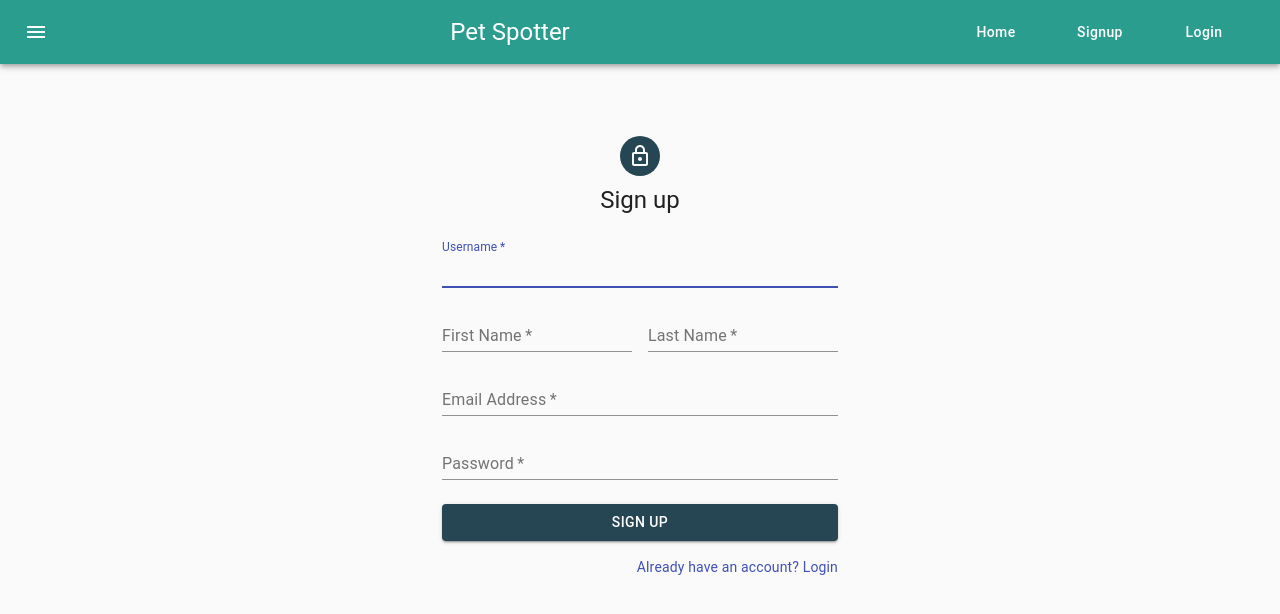
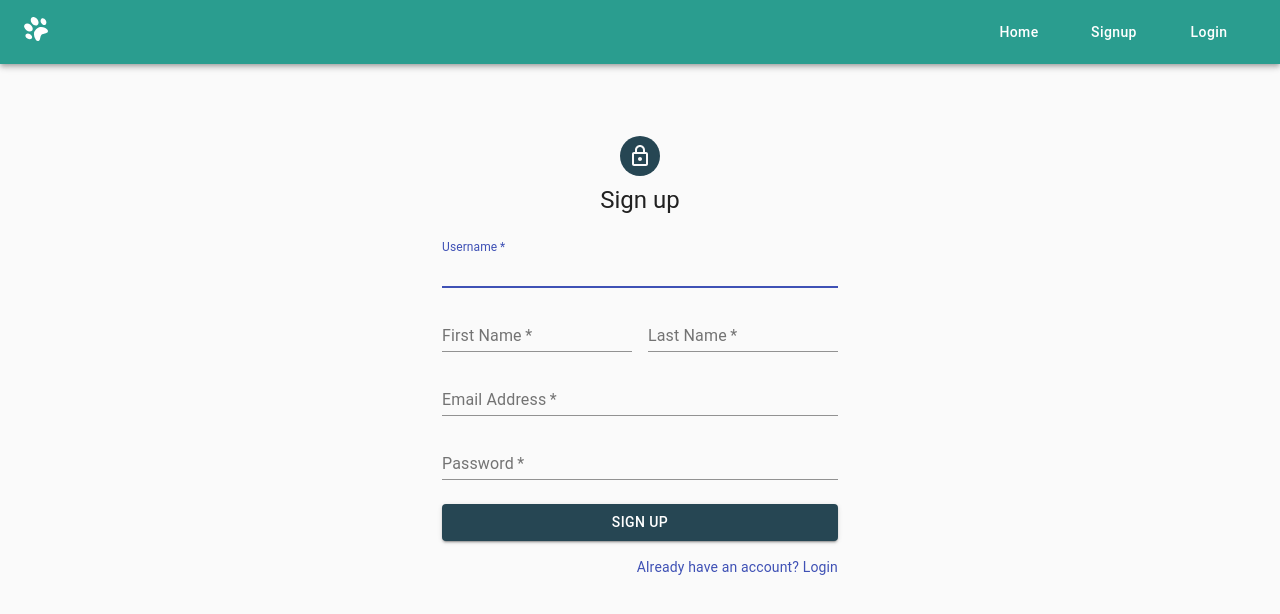
Before and after one commit to PetSpotter/PetSpotter, a React (Create React App) app in the folder client/: page /signup in a window 1280 px wide. Shown: the top 614 px of the page. Built offline with nearby package versions, Linux system fonts and the light colour scheme.

Commit message:
Added 'logo' and some other changes

```diff
--- a/client/public/index.html
+++ b/client/public/index.html
@@ -4,10 +4,6 @@
     <meta charset="utf-8" />
     <link rel="icon" href="%PUBLIC_URL%/favicon.ico" />
     <meta name="viewport" content="width=device-width, initial-scale=1" />
-    <meta name="theme-color" content="#000000" />
-    <meta name="description" content="Web site created using create-react-app" />
-    <link rel="apple-touch-icon" href="%PUBLIC_URL%/.png" />
-    <link rel="manifest" href="%PUBLIC_URL%/manifest.json" />
     <title>PetSpotter</title>
   </head>
   <body>
--- a/client/src/components/Login.js
+++ b/client/src/components/Login.js
@@ -6,13 +6,13 @@ import CssBaseline from "@material-ui/core/CssBaseline";
 import TextField from "@material-ui/core/TextField";
 import Link from "@material-ui/core/Link";
 import Grid from "@material-ui/core/Grid";
-// import FormControlLabel from '@material-ui/core/FormControlLabel';
-// import Box from '@material-ui/core/Box';
-// import Checkbox from '@material-ui/core/Checkbox';
 import LockOutlinedIcon from "@material-ui/icons/LockOutlined";
 import Typography from "@material-ui/core/Typography";
 import { makeStyles } from "@material-ui/core/styles";
 import Container from "@material-ui/core/Container";
+// import FormControlLabel from '@material-ui/core/FormControlLabel';
+// import Box from '@material-ui/core/Box';
+// import Checkbox from '@material-ui/core/Checkbox';
 
 
 const useStyles = makeStyles(theme => ({
--- a/client/src/components/NavBar.js
+++ b/client/src/components/NavBar.js
@@ -7,9 +7,9 @@ import Toolbar from '@material-ui/core/Toolbar';
 import Typography from '@material-ui/core/Typography';
 import Button from '@material-ui/core/Button';
 import IconButton from '@material-ui/core/IconButton';
-import MenuIcon from '@material-ui/icons/Menu';
 import ExitToApp from '@material-ui/icons/ExitToApp';
 import Add from '@material-ui/icons/Add';
+import SvgIcon from '@material-ui/core/SvgIcon';
 
 const useStyles = makeStyles((theme) => ({
   root: {
@@ -27,10 +27,14 @@ const useStyles = makeStyles((theme) => ({
     textTransform: 'none',
   },
   button: {
-    margin: '0px 20px',
+    marginLeft: theme.spacing(2),
+    margin: '0px 15px',
   },
   buttonLogout: {
     border: '.01em solid #fff',
+  },
+  logoIcon: {
+     marginRight: theme.spacing(2),
   }
 }));
 
@@ -50,11 +54,21 @@ export default function NavBar (props) {
     <div className={classes.root}>
       <AppBar position="static" style={{backgroundColor: '#2a9d8f'}}>
         <Toolbar>
-          <IconButton edge="start" className={classes.menuButton} color="inherit" aria-label="menu">
-            <MenuIcon />
+
+          <IconButton edge="start" className={classes.logoIcon} color="inherit">
+            <Link to="/" className={classes.link}>
+              <SvgIcon>
+                <svg  viewBox="0 0 31.66 32">
+                <path d="M15.94,16.35a9.25,9.25,0,0,0-2.8,7,13,13,0,0,0,2.62,7.46,3.86,3.86,0,0,0,3.43,1.13,2,2,0,0,0,1-.53,6.63,6.63,0,0,0,1.22-3.09,6,6,0,0,0,.13-.62,7.4,7.4,0,0,1,1.62-3.93c1.18-1.17,3.29-1.57,4.42-1.79l.35-.07A6.35,6.35,0,0,0,31,20.77a1.88,1.88,0,0,0,.5-.88,3.23,3.23,0,0,0-1.12-3.69C28.88,14.85,21.67,10.63,15.94,16.35Z"/>
+                <path d="M10.47,18.18a3.17,3.17,0,0,0,.3-.34c1.52-2,.49-5.35-2.28-7.45C5.93,8.45,2.64,8.22,1,9.87a3.17,3.17,0,0,0-.3.34,4,4,0,0,0-.49,3.61A7.58,7.58,0,0,0,3,17.66C5.54,19.6,8.83,19.82,10.47,18.18Z"/>
+                <path d="M2.52,22.85a2.35,2.35,0,0,0-.41.53c-1,1.68,0,4.06,2.35,5.43,2,1.19,4.27,1.18,5.48,0a2.6,2.6,0,0,0,.41-.53c1-1.68,0-4.06-2.35-5.43C6,21.63,3.73,21.64,2.52,22.85Z"/>
+                <path d="M17.84,10.77c2-1.53,1.88-5.07-.18-7.79A7.58,7.58,0,0,0,13.82.21,4,4,0,0,0,10.21.7a3.17,3.17,0,0,0-.34.3c-1.65,1.64-1.42,4.93.52,7.49C12.49,11.27,15.83,12.29,17.84,10.77Z"/>
+                <path d="M23.38,2.11a2.68,2.68,0,0,0-.53.41C21.64,3.73,21.63,6,22.82,8c1.37,2.31,3.75,3.34,5.43,2.35a2.6,2.6,0,0,0,.53-.41C30,8.73,30,6.48,28.81,4.46,27.44,2.15,25.05,1.12,23.38,2.11Z"/></svg>
+              </SvgIcon>
+            </Link>
           </IconButton>
+
           <Typography variant="h5" className={classes.title}>
-            Pet Spotter
           </Typography>
 
           <Button className={classes.button}><Link to='/' className={classes.link} >Home</Link></Button>
--- a/client/src/components/PetList.js
+++ b/client/src/components/PetList.js
@@ -59,8 +59,8 @@ export default class PetList extends React.Component {
           <Grid container spacing={3} style={{paddingTop: '50px'}}>
             {filteredPets.map( pet => {
               return (
-                <div>
-                  <Grid item xs key={pet._id} style={{padding: '20px', textDecoration: 'none'}}>
+                <div key={pet._id} >
+                  <Grid item xs style={{padding: '20px', textDecoration: 'none'}}>
                       <Card style={{
                             minWidth: 300,
                             boxShadow: "0 5px 8px 0 rgba(0, 0, 0, 0.3)",
@@ -86,7 +86,7 @@ export default class PetList extends React.Component {
                         </CardContent>
                         <CardContent style={{textAlign: 'right', margin:'0px', padding:'0px 15px 15px 15px'}}>
                           <Link to={`/${pet._id}`} >
-                            <Button variant="contained" style={{backgroundColor: '#2a9d8f', color: '#fff'}}>
+                            <Button variant="contained" style={{textTransform:'none', backgroundColor: '#2a9d8f', color: '#fff'}}>
                               Details
                             </Button>
                           </Link>
--- a/client/src/components/Search.js
+++ b/client/src/components/Search.js
@@ -1,15 +1,14 @@
-import React, { Component } from 'react';
-
+import React, { Component } from "react";
 
 class Search extends Component {
 
-  handleLostFound = event => {
+  handleLostFound = (event) => {
     this.props.setLostFoundProp(event.target.value);
-  }
+  };
 
-  handleChange = event => {
-   this.props.setQueryProp(event.target.value)
-  }
+  handleChange = (event) => {
+    this.props.setQueryProp(event.target.value);
+  };
 
   render() {
     return (
@@ -17,19 +16,23 @@ class Search extends Component {
         <form className="search-form">
           <label>
             <h2> 🦔 🐁 🐉 Search Pets 🐉 🐁 🦔 </h2>
-          <select className="select-lost-found" value={this.props.value} onChange={this.handleLostFound}>
-            <option value="all">Search all</option>
+            <select
+              className="select-lost-found"
+              value={this.props.value}
+              onChange={this.handleLostFound}
+            >
+              <option value="all">Select</option>
               <option value="lost">Lost</option>
               <option value="found">Found</option>
             </select>
           </label>
           <input
             className="search-window"
-       type ="text"
-       name ="query"
+            type="text"
+            name="query"
             value={this.props.query}
             onChange={this.handleChange}
-       placeholder = "Search..."
+            placeholder="Search..."
           />
         </form>
       </div>
```
Also changed, not shown: 1 other file (tests, documents, lock files or other folders). Lines whose indentation alone changed are shown as unchanged.
